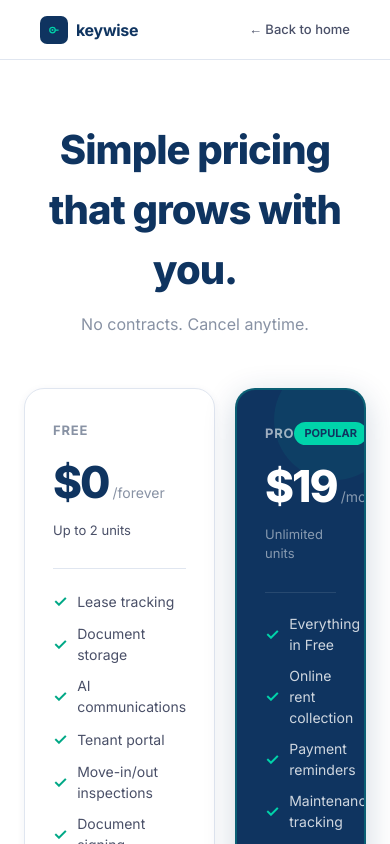
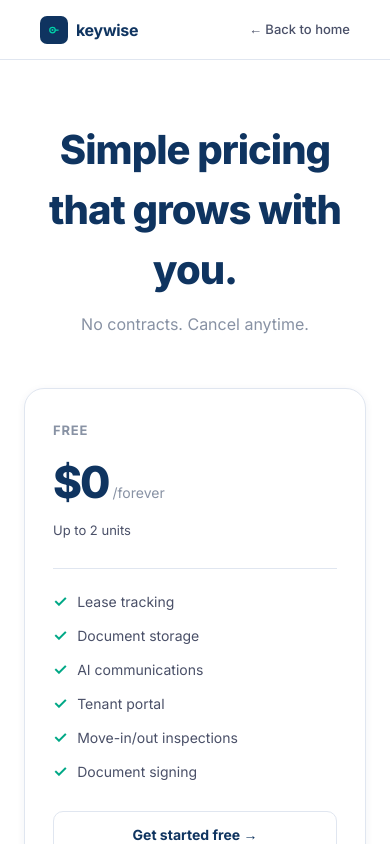
Before and after one commit to keywise-app/keywise, a Next.js app: page /pricing in a window 390 px wide. Shown: the top 844 px of the page. Built offline with nearby package versions, Linux system fonts and the light colour scheme.

Commit message:
Convert grid container to use className for responsive CSS

```diff
--- a/app/pricing/page.tsx
+++ b/app/pricing/page.tsx
@@ -60,7 +60,7 @@ export default function PricingPage() {
           <p style={{ fontSize: 16, color: INK_MUTED, margin: 0 }}>No contracts. Cancel anytime.</p>
         </div>
 
-        <div style={{ display: 'grid', gridTemplateColumns: '1fr 1fr', gap: 20, maxWidth: 720, margin: '0 auto' }}>
+        <div className="pricing-grid">
           {/* Free */}
           <div style={{ background: SURFACE, borderRadius: 20, padding: '32px 28px', border: `1px solid ${BORDER}`, boxShadow: '0 2px 8px rgba(15,52,96,0.06)' }}>
             <div style={{ fontSize: 13, fontWeight: 700, color: INK_MUTED, textTransform: 'uppercase', letterSpacing: '0.8px', marginBottom: 8 }}>Free</div>
```
